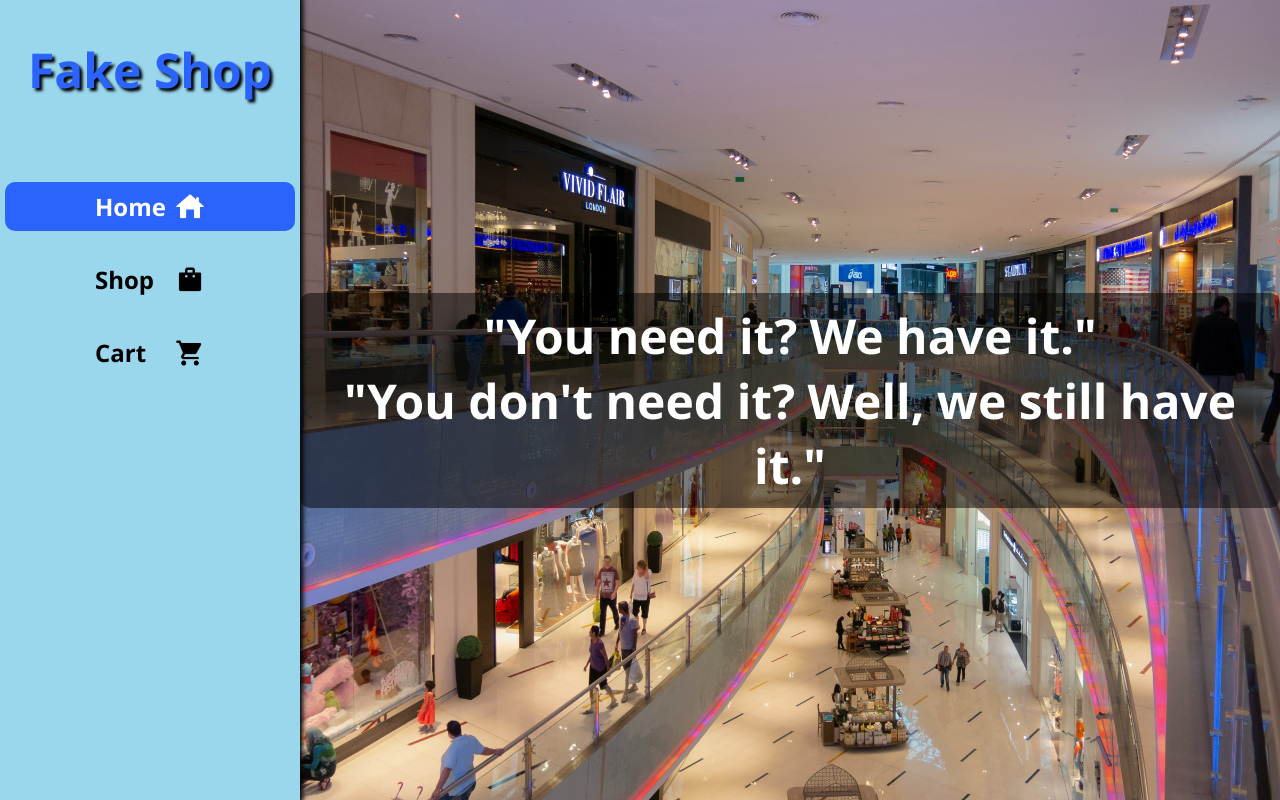
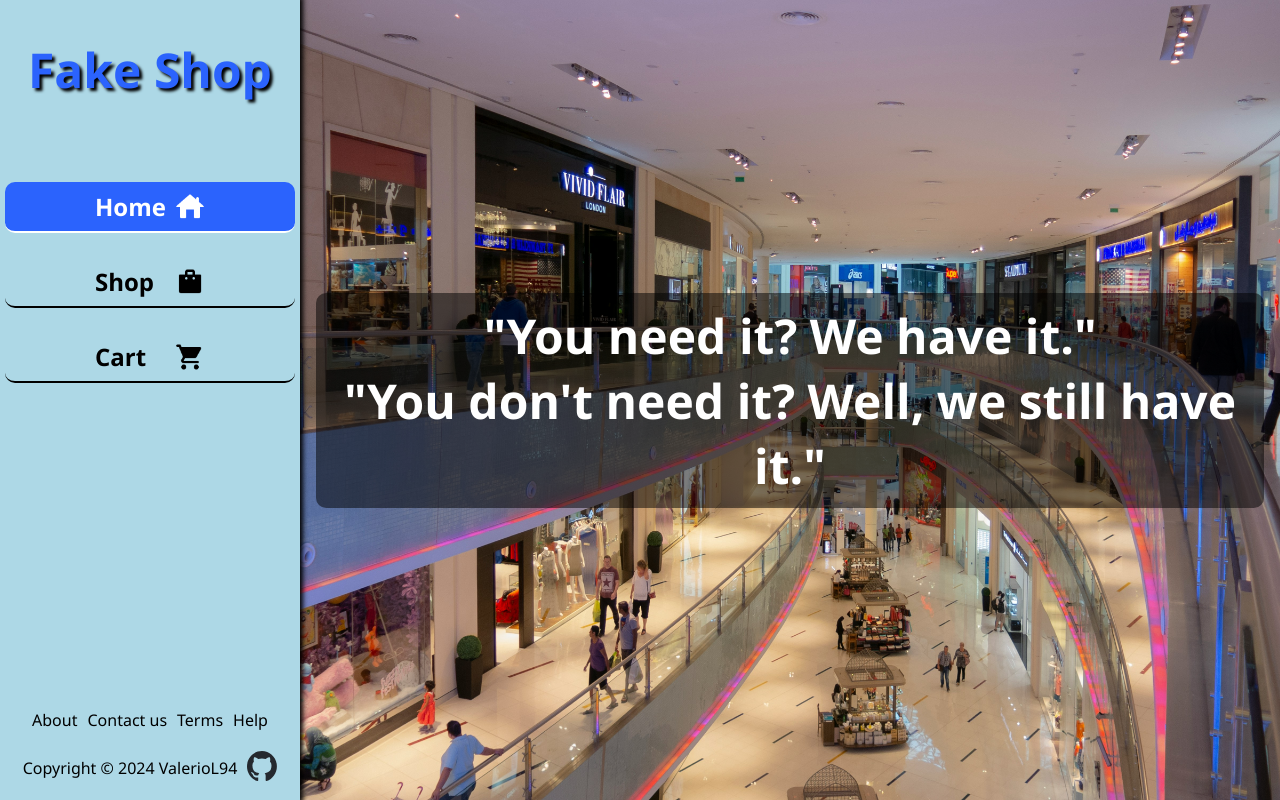
Before and after one commit to ValerioL94/shopping-cart, a React (Vite) app: page / in a window 1280 px wide. Built offline with nearby package versions, Linux system fonts and the light colour scheme.

Commit message:
Update styles

```diff
--- a/src/index.css
+++ b/src/index.css
@@ -34,9 +34,11 @@ i {
 }
 
 #sidebar {
+  display: flex;
+  flex-direction: column;
   height: 100vh;
   width: 300px;
-  background-color: rgb(154, 215, 236);
+  background-color: lightblue;
   position: sticky;
   top: 0;
   padding: 5px;
@@ -86,6 +88,7 @@ i {
   color: inherit;
   gap: 10px;
   text-decoration: none;
+  border-bottom: 2px solid;
 }
 nav a > span {
   width: 70px;
@@ -103,6 +106,32 @@ nav a > span {
   color: rgb(43, 99, 253);
 }
 
+#sidebar .footer {
+  display: flex;
+  flex-direction: column;
+  gap: 10px;
+}
+.empty-links {
+  display: flex;
+  gap: 10px;
+  justify-content: center;
+}
+
+.empty-links a {
+  text-decoration: none;
+  color: inherit;
+}
+.github-link {
+  display: flex;
+  align-items: center;
+  justify-content: center;
+  gap: 10px;
+}
+.github-logo {
+  height: 30px;
+  width: 30px;
+}
+
 #content {
   flex: 1;
   min-height: 100%;
--- a/src/routes/cart.jsx
+++ b/src/routes/cart.jsx
@@ -1,7 +1,6 @@
 import '../styles/cart.css';
 
 export default function Cart() {
-  throw new Error('Oh no! This page is WiP!');
   return (
     <div>
       <h1>Cart page goes here!</h1>
--- a/src/routes/home.jsx
+++ b/src/routes/home.jsx
@@ -2,7 +2,7 @@ import '../styles/home.css';
 
 export default function Home() {
   return (
-    <div id="home">
+    <div id="home-page">
       <h1>
         &quot;You need it? We have it.&quot;
         <br />
--- a/src/routes/root.jsx
+++ b/src/routes/root.jsx
@@ -45,6 +45,24 @@ export default function Root() {
             </li>
           </ul>
         </nav>
+        <div className="footer">
+          <div className="empty-links">
+            <Link to={'/'}>About</Link>
+            <Link to={'/'}>Contact us</Link>
+            <Link to={'/'}>Terms</Link>
+            <Link to={'/'}>Help</Link>
+          </div>
+          <div className="github-link">
+            <p>Copyright © 2024 ValerioL94</p>
+            <a href="https://github.com/ValerioL94">
+              <img
+                className="github-logo"
+                src="/assets/icons/github-mark.svg"
+                alt="github logo"
+              />
+            </a>
+          </div>
+        </div>
       </div>
       <div
         id="content"
--- a/src/routes/shop.jsx
+++ b/src/routes/shop.jsx
@@ -5,7 +5,7 @@ export default function Shop() {
   const { products } = useLoaderData();
 
   return (
-    <div>
+    <div id="shop-page">
       <h1>Shop page</h1>
       <div className="cards-container">
         {products.map((product) => (
--- a/src/styles/home.css
+++ b/src/styles/home.css
@@ -1,6 +1,7 @@
-#home {
+#home-page {
   height: 100%;
-  background-image: url('/public/assets/images/shopping-mall.jpg');
+  padding: 0 1rem;
+  background-image: url('/assets/images/shopping-mall.jpg');
   background-repeat: no-repeat;
   background-size: cover;
   background-position: center;
@@ -9,7 +10,7 @@
   justify-content: center;
 }
 
-#home > h1 {
+#home-page > h1 {
   text-align: center;
   font-size: 3rem;
   color: white;
--- a/src/styles/shop.css
+++ b/src/styles/shop.css
@@ -1,5 +1,6 @@
 .cards-container {
   display: flex;
+  justify-content: center;
   flex-wrap: wrap;
   gap: 50px;
 }
```
Also changed, not shown: public/assets/icons/github-mark-white.svg (added), public/assets/icons/github-mark.svg (added).
